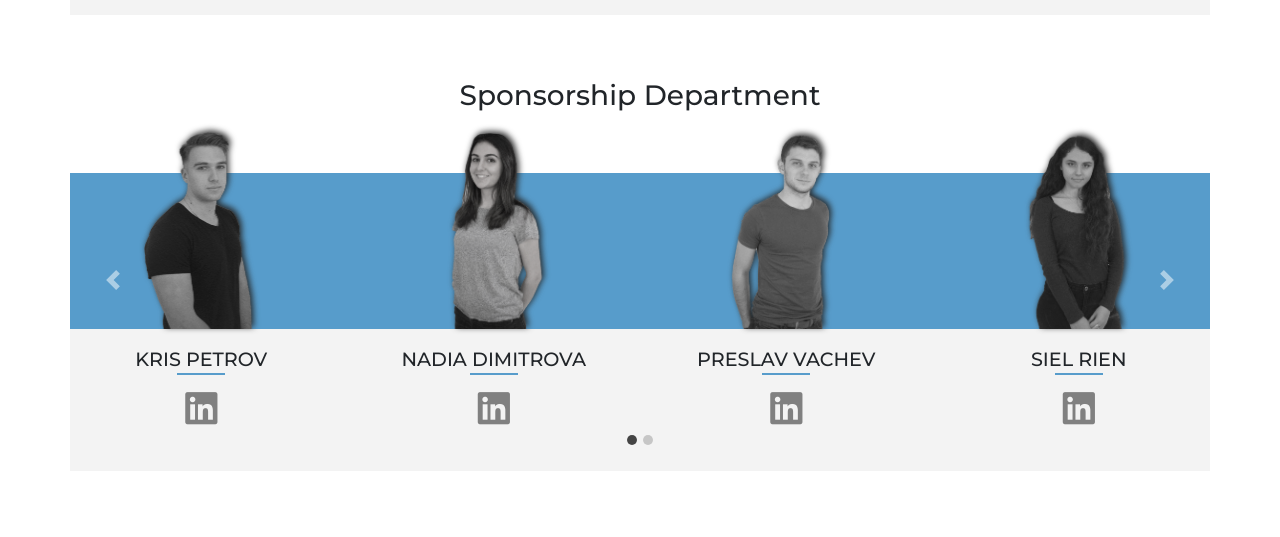
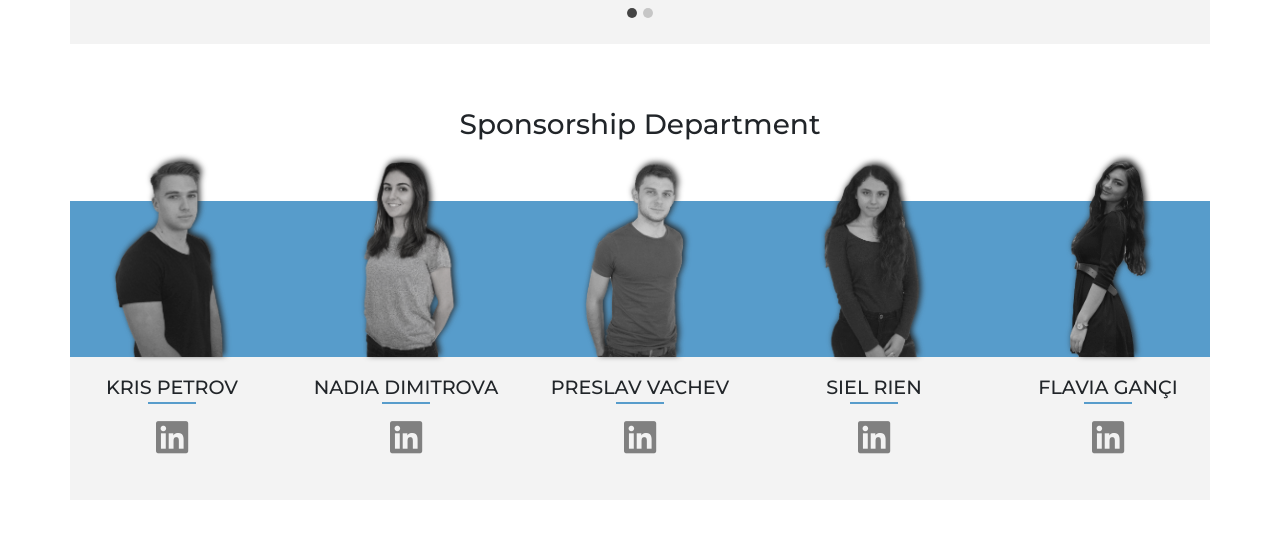
Before and after one commit to nickpeterb/startupatblagoevgrad-website, a React (Create React App) app: page / in a window 1280 px wide. Shown: the part 5436-5973 px from the top of the page. Built offline with nearby package versions, Linux system fonts and the light colour scheme.

Commit message:
show 5 members on big displays

```diff
--- a/src/components/Team.js
+++ b/src/components/Team.js
@@ -43,8 +43,6 @@ import nick from '../images/team/nick.png';
 import mitko from '../images/team/mitko.png';
 import andi from '../images/team/andi.png';
 import vladin from '../images/team/vladin.png';
-
-//idk
 
 
 const board = [
@@ -125,7 +123,7 @@ function Dept(props) {
 	/* Hide controls when carousel shows all members */
 	const [hideCarousel, setHideCarousel] = useState('');
 	const toggleHideCarousel = () => {
-		if (props.members.length <= 4) setHideCarousel('hide-carousel');
+		if (props.members.length <= 5) setHideCarousel('hide-carousel');
 		else setHideCarousel('');
 	}
 
@@ -179,7 +177,7 @@ function Dept(props) {
 			<MediaQuery minWidth={1000} onChange={toggleHideCarousel}>
 
 				<Carousel className={hideCarousel} interval={null} style={{ marginBottom: '4em' }}>
-					{chunkArray(props.members, 4).map((group, index) => (
+					{chunkArray(props.members, 5).map((group, index) => (
 						<Carousel.Item key={index}>
 							<MembersSlide slide={group} bgColor={props.bgColor} hideIndicators={true}/>
 						</Carousel.Item>
```
